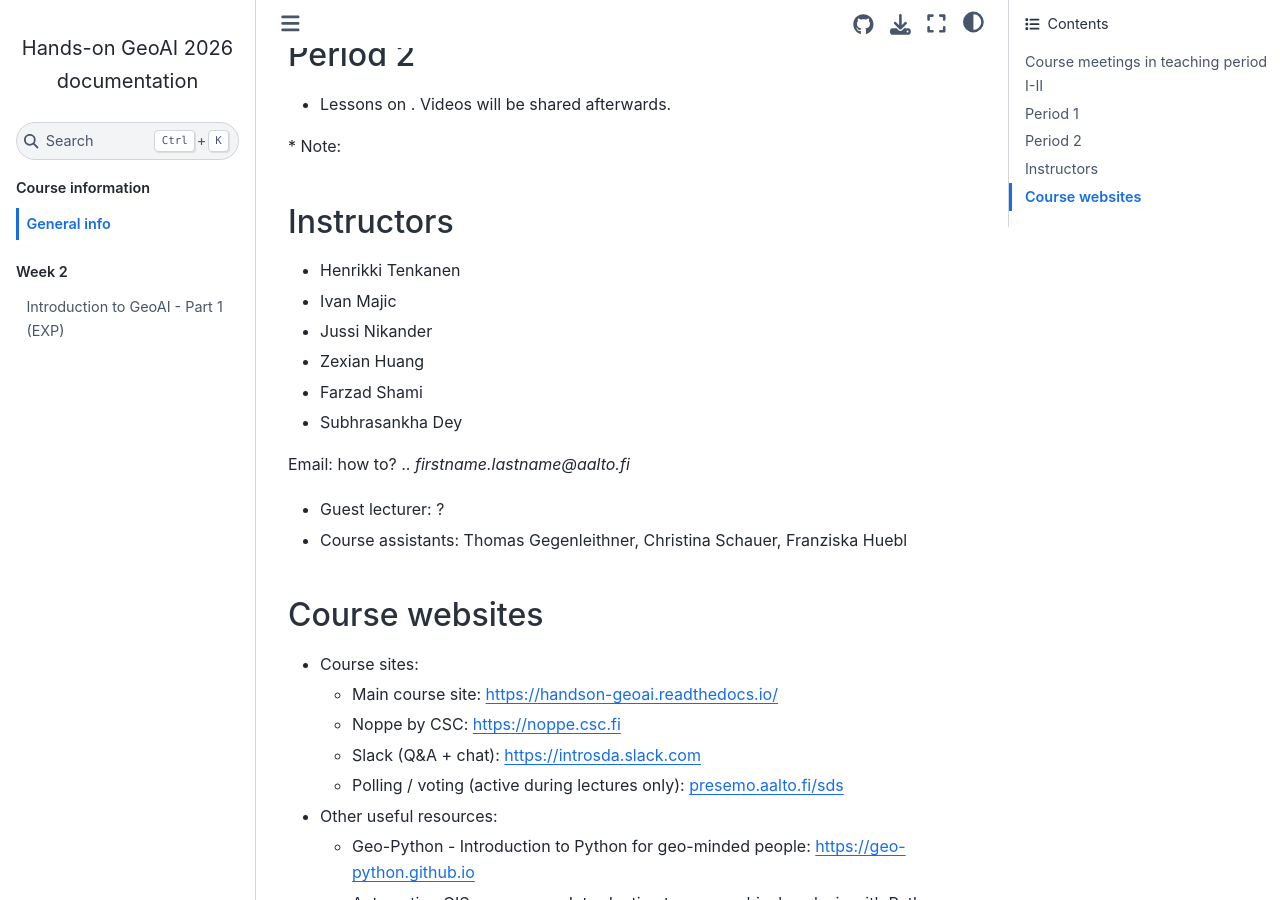
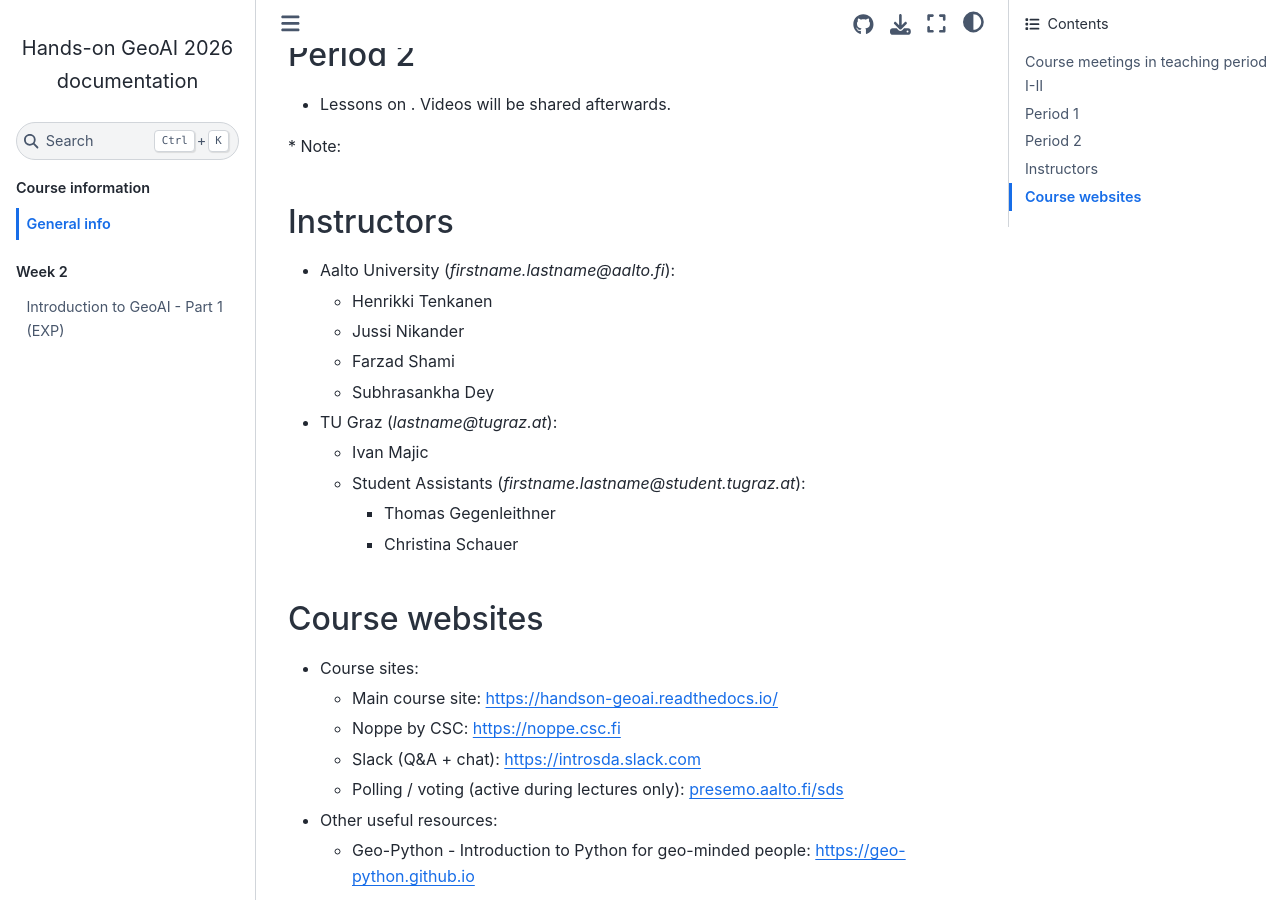
Before and after one commit to Hands-on-GeoAI/course-site, a Sphinx documentation site: the page built from source/course-info/course-info.rst, in a window 1280 px wide and 900 px high, scrolled down 448 px. Built offline with Sphinx 7.4.7 and the Sphinx Book theme 1.1.4, drawn with Linux system fonts in a browser that asks for light colours; pages that are not in the unit, such as notebooks, are missing from menus.

Commit message:
Update instructor and assistant information in course-info

```diff
--- a/source/course-info/course-info.rst
+++ b/source/course-info/course-info.rst
@@ -25,17 +25,21 @@ Period 2
 Instructors
 -----------
 
-* Henrikki Tenkanen
-* Ivan Majic
-* Jussi Nikander
-* Zexian Huang
-* Farzad Shami
-* Subhrasankha Dey
+- Aalto University (*firstname.lastname@aalto.fi*):
 
-Email: how to? .. *firstname.lastname@aalto.fi*
+  - Henrikki Tenkanen
+  - Jussi Nikander
+  - Farzad Shami
+  - Subhrasankha Dey
 
-* Guest lecturer: ?
-* Course assistants: Thomas Gegenleithner, Christina Schauer, Franziska Huebl
+- TU Graz (*lastname@tugraz.at*):
+
+  - Ivan Majic
+
+  - Student Assistants (*firstname.lastname@student.tugraz.at*):
+
+    - Thomas Gegenleithner
+    - Christina Schauer
 
 Course websites
 ---------------
```
